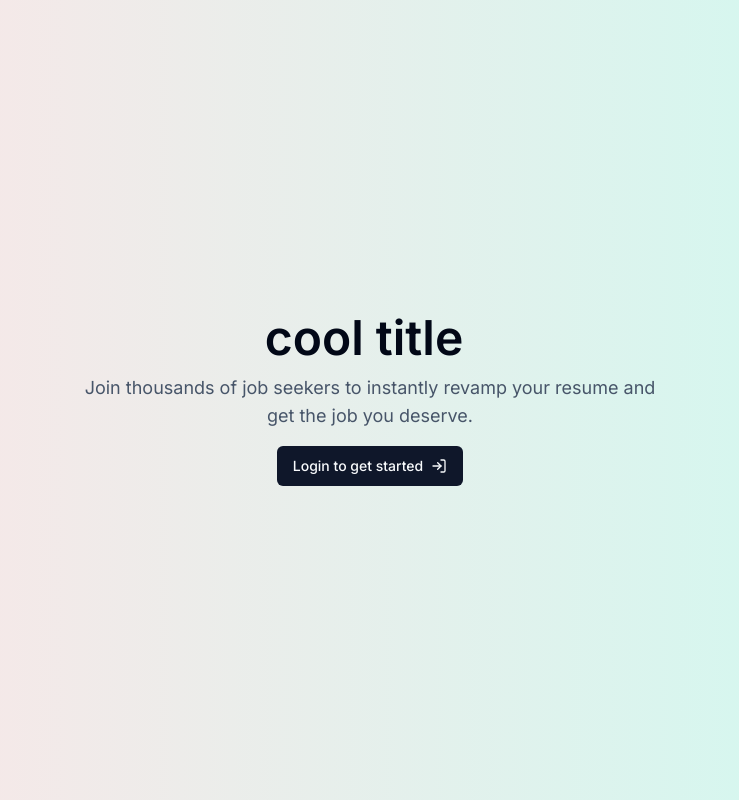
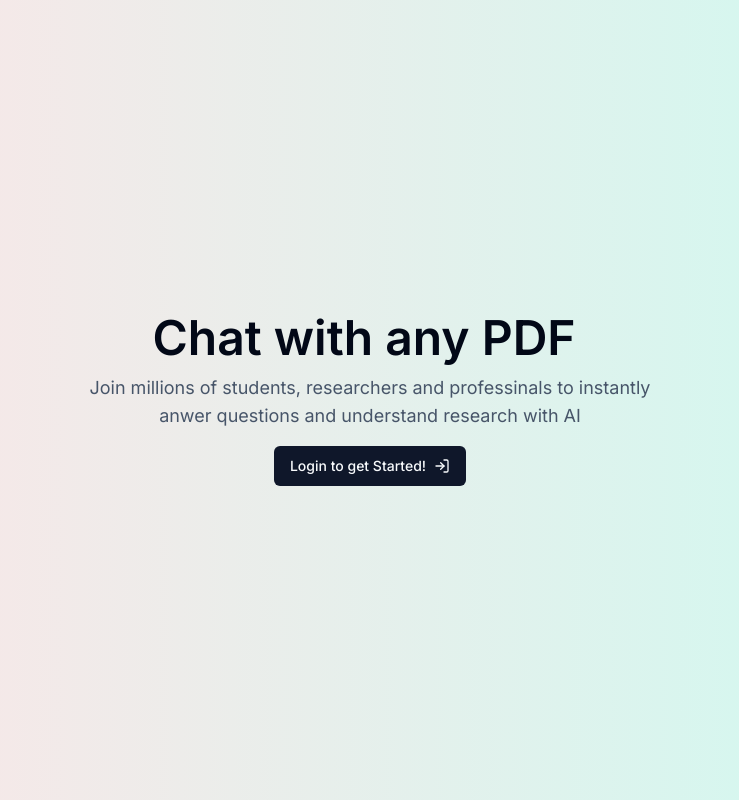
Before and after one commit to jtran714/aipdf, a Next.js app: page / in a window 1280 px wide. Shown: the whole page, without its empty margins (270-1009 px from the left). Built offline with nearby package versions, Linux system fonts and the light colour scheme; no server answers.

Commit message:
edited fileupload

```diff
--- a/src/app/page.tsx
+++ b/src/app/page.tsx
@@ -1,34 +1,63 @@
 import { Button } from "@/components/ui/button";
 import { UserButton, auth } from "@clerk/nextjs";
 import Link from "next/link";
-import { LogIn } from "lucide-react"
+import { ArrowRight, LogIn } from "lucide-react";
 import FileUpload from "@/components/FileUpload";
+import { checkSubscription } from "@/lib/subscription";
+import SubscriptionButton from "@/components/SubscriptionButton";
+import { db } from "@/lib/db";
+import { chats } from "@/lib/db/schema";
+import { eq } from "drizzle-orm";
 
 export default async function Home() {
-  const {userId} = await auth()
-  const isAuth = !!userId
-
+  const { userId } = await auth();
+  const isAuth = !!userId;
+  const isPro = await checkSubscription();
+  let firstChat;
+  if (userId) {
+    firstChat = await db.select().from(chats).where(eq(chats.userId, userId));
+    if (firstChat) {
+      firstChat = firstChat[0];
+    }
+  }
   return (
     <div className="w-screen min-h-screen bg-gradient-to-r from-rose-100 to-teal-100">
       <div className="absolute top-1/2 left-1/2 -translate-x-1/2 -translate-y-1/2">
         <div className="flex flex-col items-center text-center">
           <div className="flex items-center">
-            <h1 className="mr-3 text-5xl font-semibold">cool title</h1>
+            <h1 className="mr-3 text-5xl font-semibold">Chat with any PDF</h1>
             <UserButton afterSignOutUrl="/" />
           </div>
 
           <div className="flex mt-2">
-            {isAuth && <Button>resume revamp</Button>}
+            {isAuth && firstChat && (
+              <>
+                <Link href={`/chat/${firstChat.id}`}>
+                  <Button>
+                    Go to Chats <ArrowRight className="ml-2" />
+                  </Button>
+                </Link>
+                <div className="ml-3">
+                  <SubscriptionButton isPro={isPro} />
+                </div>
+              </>
+            )}
           </div>
 
           <p className="max-w-xl mt-1 text-lg text-slate-600">
-            Join thousands of job seekers to instantly revamp your resume and get the job you deserve.
+            Join millions of students, researchers and professinals to instantly
+            anwer questions and understand research with AI
           </p>
 
           <div className="w-full mt-4">
-            {isAuth ? (<FileUpload />):(
+            {isAuth ? (
+              <FileUpload />
+            ) : (
               <Link href="/sign-in">
-                <Button>Login to get started<LogIn className="w-4 h-4 ml-2" /></Button>
+                <Button>
+                  Login to get Started!
+                  <LogIn className="w-4 h-4 ml-2" />
+                </Button>
               </Link>
             )}
           </div>
--- a/src/components/FileUpload.tsx
+++ b/src/components/FileUpload.tsx
@@ -8,8 +8,6 @@ import { useDropzone } from "react-dropzone";
 import axios from "axios";
 import { toast } from "react-hot-toast";
 import { useRouter } from "next/navigation";
-
-// https://github.com/aws/aws-sdk-js-v3/issues/4126
 
 export default function FileUpload() {
   const router = useRouter();
```
